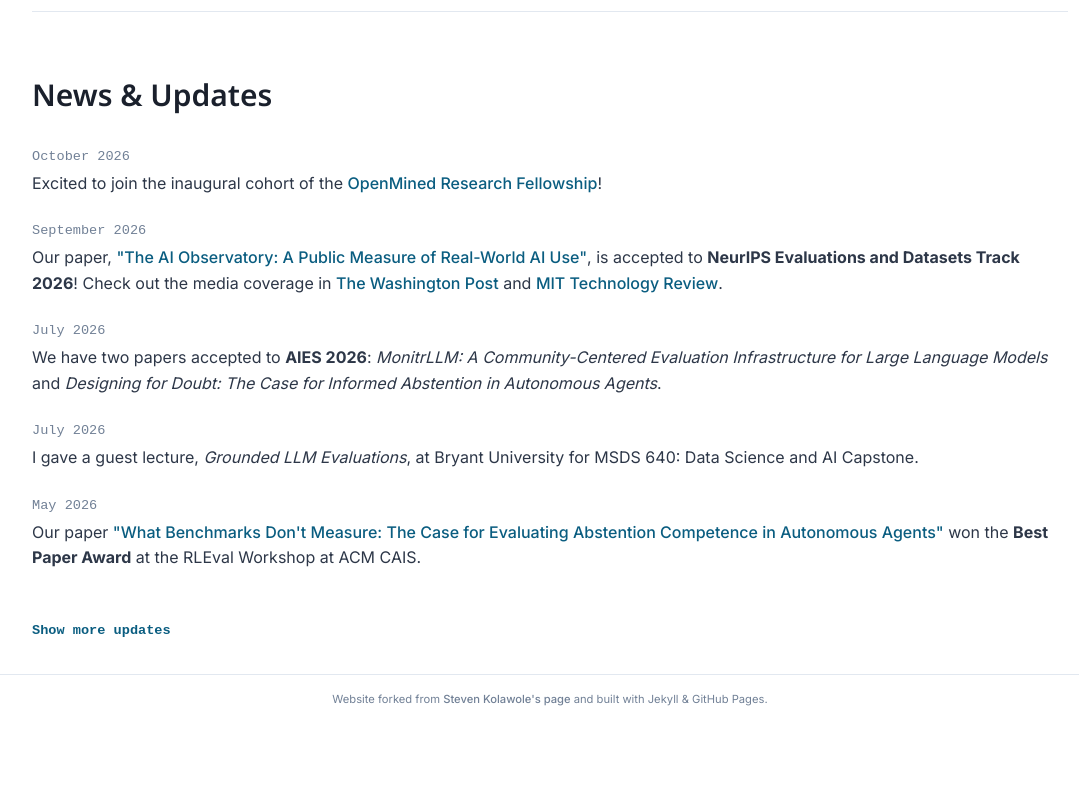
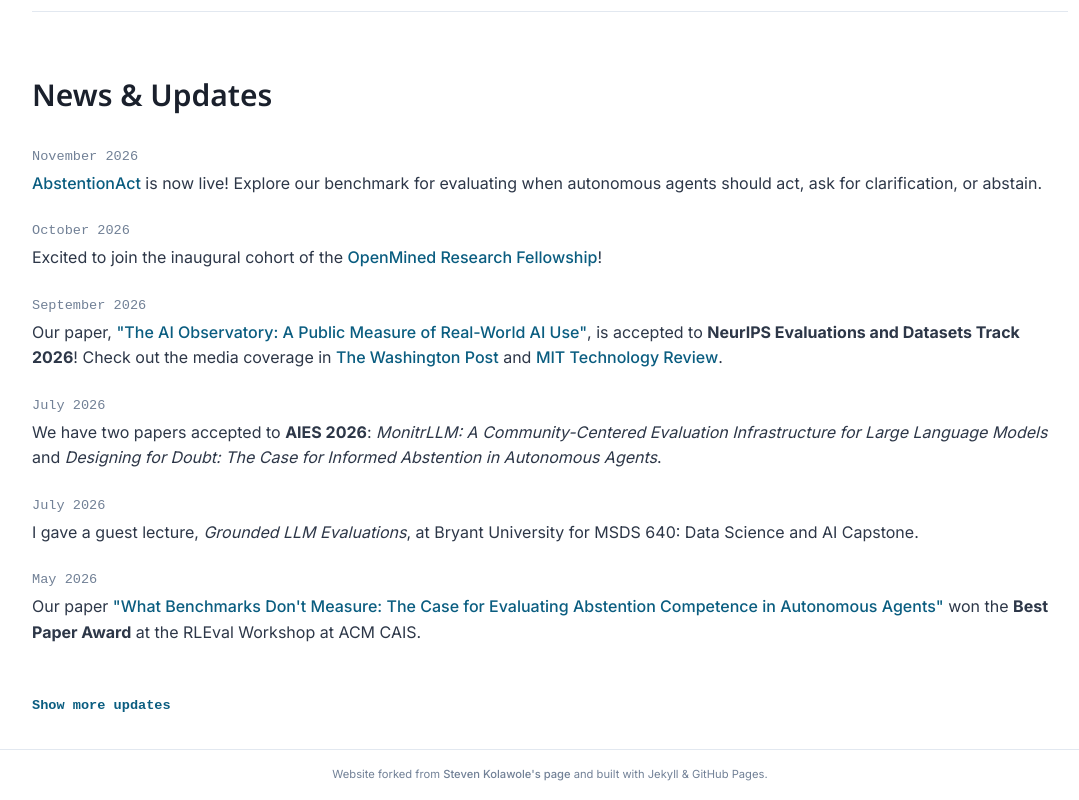
Before and after one commit to victorojewale/victorojewale.github.io, a plain HTML site: page index.html in a window 1280 px wide. Shown: the part 789-1589 px from the top of the page, without its empty margins (90-1169 px from the left). Before the commit the page ends 1514 px from the top, so only its background shows below. Drawn offline with Linux system fonts and the light colour scheme; some icons are missing; a web font is replaced by a local one.

Commit message:
update abstention details

```diff
--- a/index.html
+++ b/index.html
@@ -103,6 +103,12 @@
         <section class="section">
             <h2>News & Updates</h2>
             <ul class="news-list" id="news-list">
+                <li class="news-item">
+                    <span class="news-date">November 2026</span>
+                    <a href="https://abstentionact.github.io/" target="_blank" rel="noopener noreferrer">AbstentionAct</a>
+                    is now live! Explore our benchmark for evaluating when autonomous agents should act, ask for
+                    clarification, or abstain.
+                </li>
                 <li class="news-item">
                     <span class="news-date">October 2026</span>
                     Excited to join the inaugural cohort of the <a href="https://openmined.org/research/fellowship/"
@@ -239,25 +245,26 @@
         const newsControls = document.getElementById('news-controls');
         const showMoreNews = document.getElementById('show-more-news');
         const showLessNews = document.getElementById('show-less-news');
+        const initialNewsCount = 6;
         const newsPageSize = 5;
-        let visibleNewsCount = newsPageSize;
+        let visibleNewsCount = initialNewsCount;
 
         function updateNewsVisibility() {
             newsItems.forEach((item, index) => {
                 item.hidden = index >= visibleNewsCount;
             });
             showMoreNews.hidden = visibleNewsCount >= newsItems.length;
-            showLessNews.hidden = visibleNewsCount <= newsPageSize;
+            showLessNews.hidden = visibleNewsCount <= initialNewsCount;
         }
 
-        if (newsItems.length > newsPageSize) {
+        if (newsItems.length > initialNewsCount) {
             newsControls.hidden = false;
             showMoreNews.addEventListener('click', () => {
                 visibleNewsCount = Math.min(visibleNewsCount + newsPageSize, newsItems.length);
                 updateNewsVisibility();
             });
             showLessNews.addEventListener('click', () => {
-                visibleNewsCount = newsPageSize;
+                visibleNewsCount = initialNewsCount;
                 updateNewsVisibility();
                 document.getElementById('news-list').scrollIntoView({
                     behavior: window.matchMedia('(prefers-reduced-motion: reduce)').matches ? 'auto' : 'smooth',
```
Also changed, not shown: research.html (+2 -2 lines).
